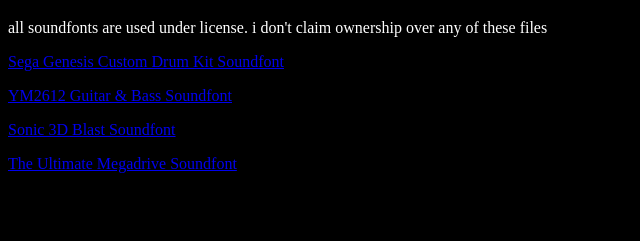
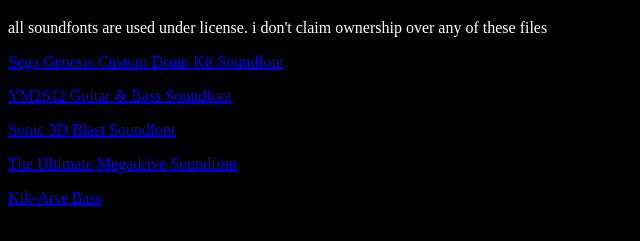
Before and after one commit to maccawtpi/maccawtpi.github.io, a plain HTML site: page index.html in a window 1280 px wide. Shown: the part 61-302 px from the top of the page, without its empty margins (0-640 px from the left). Drawn offline with Linux system fonts and the light colour scheme.

Commit message:
Update index.html

```diff
--- a/index.html
+++ b/index.html
@@ -16,5 +16,6 @@
     <p><a href="YM2612GuitarBassSoundfont/index.html">YM2612 Guitar & Bass Soundfont</a></p>
     <p><a href="Sonic3DBlastSoundfont/index.html">Sonic 3D Blast Soundfont</p>
     <p><a href="TheUltimateMegadriveSoundfont/index.html">The Ultimate Megadrive Soundfont</a></p>
+    <p><a href="KikArseBass/index.html">Kik-Arse Bass</a></p>
   </body>
 </html>
```
